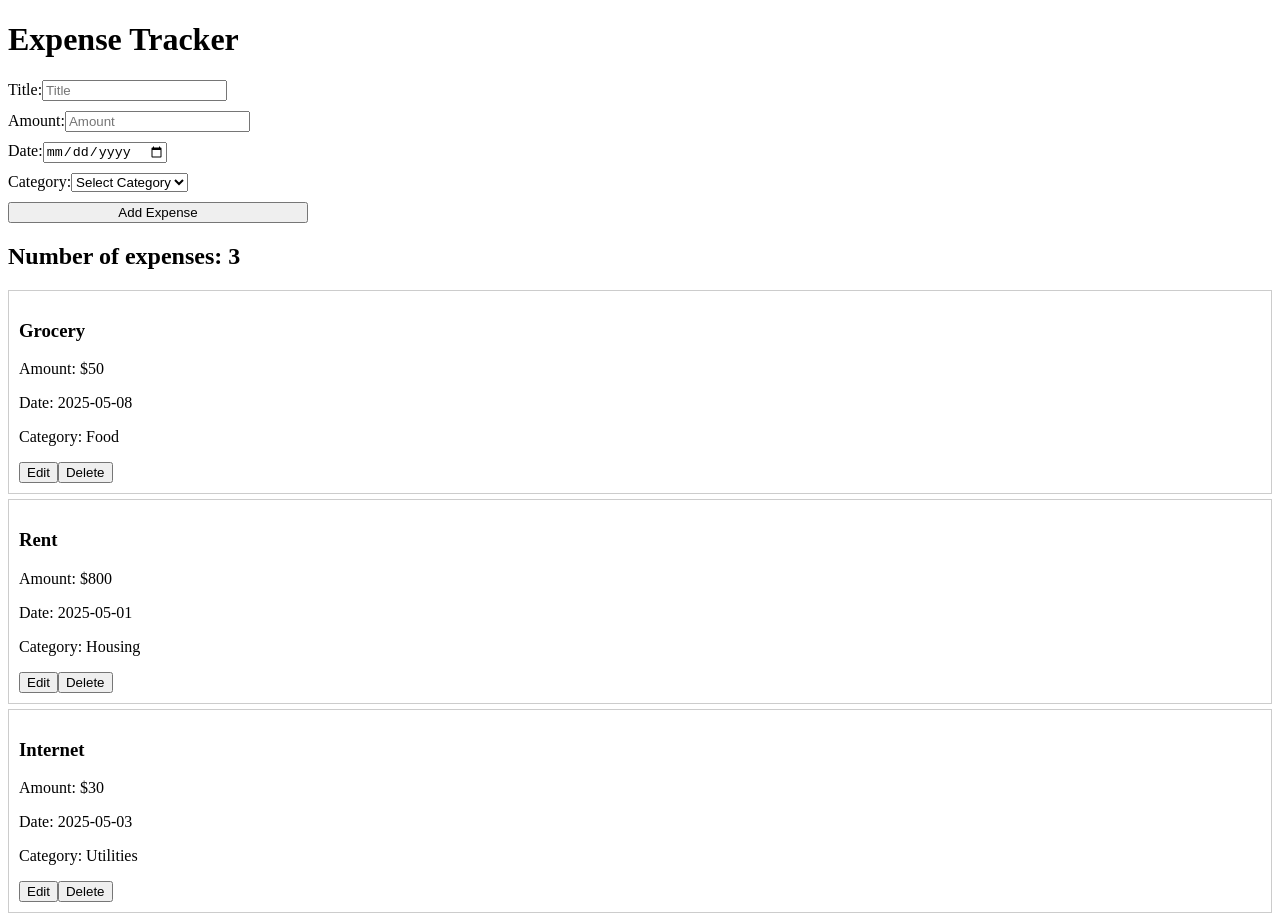
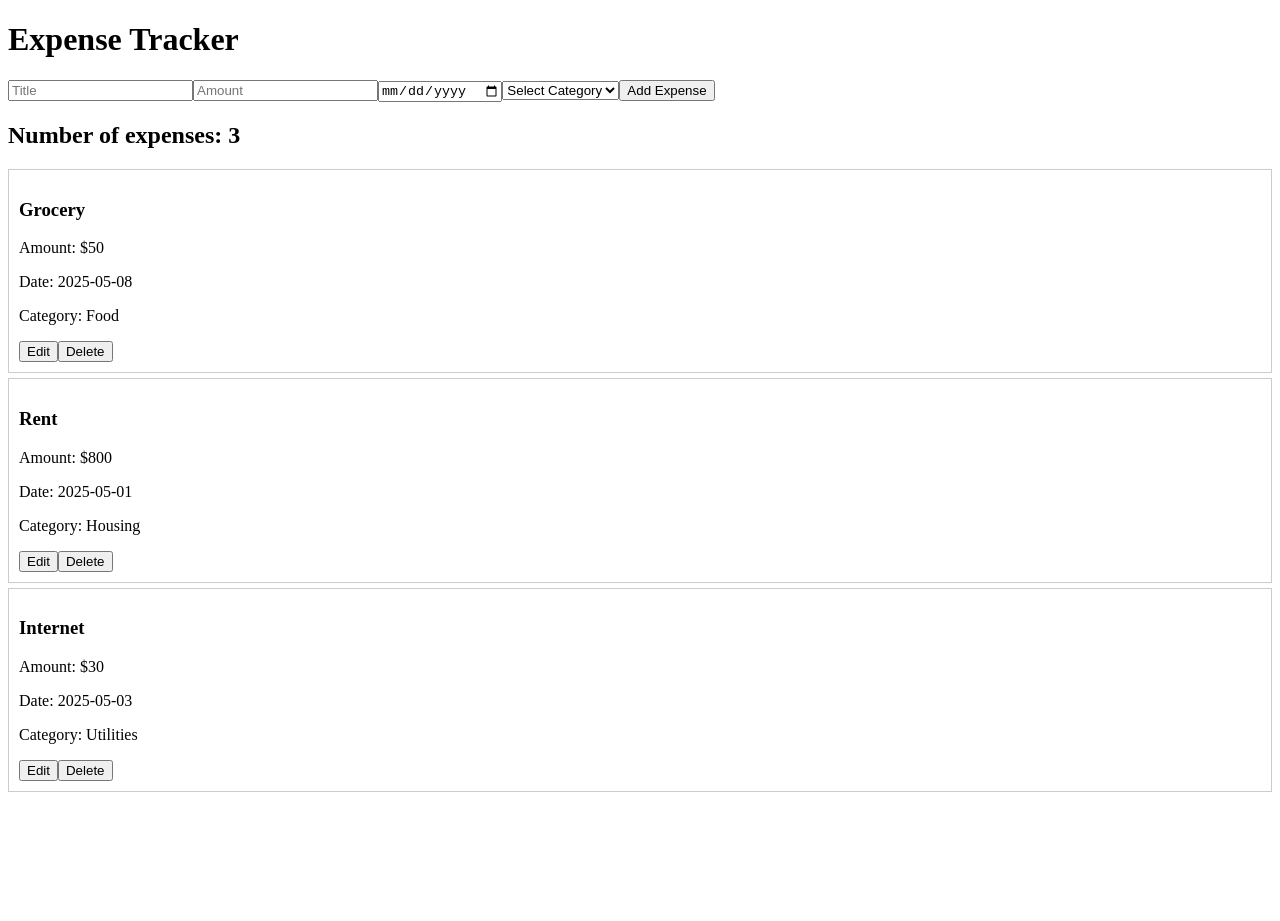
Before and after one commit to omar211346/expence-list, a React (Vite) app: page / in a window 1280 px wide. After the commit the page ends 800 px from the top, so only its background shows below. Built offline with nearby package versions, Linux system fonts and the light colour scheme.

Commit message:
forgot to commit, but fixed completet edit and rendered it, and fxed the outlet much better

```diff
--- a/src/App.jsx
+++ b/src/App.jsx
@@ -1,6 +1,7 @@
 import React, { useState } from "react";
 import ExpenseList from "./components/ExpenseList";
 import ExpenseForm from "./components/ExpenceForm";
+
 
 function App() {
 
@@ -10,11 +11,9 @@ function App() {
     { id: 3, title: "Internet", amount: 30, date: "2025-05-03", category: "Utilities" },
   ]);
 
-
   const addExpense = (newExpense) => {
     setExpenses((prevExpenses) => [...prevExpenses, newExpense]);
   };
-
 
   const deleteExpense = (id) => {
     const updatedExpenses = expenses.filter((expense) => expense.id !== id);
@@ -22,12 +21,13 @@ function App() {
     console.log("Deleted expense with ID:", id);
   };
 
-  const editExpense = (id) => {
+  const editExpense = (id, updatedData) => {
     console.log("Editing expense with ID:", id);
 
     const expenseToEdit = expenses.find((expense) => expense.id === id);
 
     if (expenseToEdit) {
+      const updatedExpense = { ...expenseToEdit, ...updatedData };
       const updatedExpenses = expenses.map((expense) =>
         expense.id === id ? updatedExpense : expense
       );
@@ -42,7 +42,7 @@ function App() {
       <h1>Expense Tracker</h1>
       <ExpenseForm addExpense={addExpense} />
       <ExpenseList
-        expenses={expenses}
+        expenses={expenses || []}
         deleteExpense={deleteExpense}
         editExpense={editExpense}
       />
--- a/src/components/EditForm.jsx
+++ b/src/components/EditForm.jsx
@@ -1,55 +1,67 @@
-import React, { useState } from "react";
+import React, { useState, useEffect } from "react";
 
-const EditForm = ({ expense }) => {
-  const [title, setTitle] = useState(expense.title);
-  const [amount, setAmount] = useState(expense.amount);
-  const [date, setDate] = useState(expense.date);
-  const [category, setCategory] = useState(expense.category);
+const EditForm = ({ expense = {}, saveEdit, cancelEdit }) => {
+  const [title, setTitle] = useState("");
+  const [amount, setAmount] = useState("");
+  const [date, setDate] = useState("");
+  const [category, setCategory] = useState("");
 
-  const handleTitleChange = (e) => {
-    setTitle(e.target.value);
-  };
+  useEffect(() => {
+    if (expense) {
+      setTitle(expense.title || "");
+      setAmount(expense.amount || "");
+      setDate(expense.date || "");
+      setCategory(expense.category || "");
+    }
+  }, [expense]);
 
-  const handleAmountChange = (e) => {
-    setAmount(e.target.value);
-  };
-
-  const handleDateChange = (e) => {
-    setDate(e.target.value);
-  };
-
-  const handleCategoryChange = (e) => {
-    setCategory(e.target.value);
+  const handleSubmit = (e) => {
+    e.preventDefault();
+    const updatedData = { title, amount, date, category };
+    saveEdit(updatedData);
   };
 
   return (
-    <form>
+    <form onSubmit={handleSubmit}>
+      <div>
         <input
           type="text"
           placeholder="Title"
           value={title}
-        onChange={handleTitleChange}
+          onChange={(e) => setTitle(e.target.value)}
         />
+      </div>
 
+      <div>
         <input
           type="number"
           placeholder="Amount"
           value={amount}
-        onChange={handleAmountChange}
+          onChange={(e) => setAmount(e.target.value)}
         />
+      </div>
 
+      <div>
         <input
           type="date"
           value={date}
-        onChange={handleDateChange}
+          onChange={(e) => setDate(e.target.value)}
         />
+      </div>
 
-      <select value={category} onChange={handleCategoryChange}>
+      <div>
+        <select value={category} onChange={(e) => setCategory(e.target.value)}>
           <option value="">Select Category</option>
           <option value="Food">Food</option>
           <option value="Housing">Housing</option>
           <option value="Utilities">Utilities</option>
         </select>
+      </div>
+
+      <div>
+        <button type="submit">Save</button>
+        <button type="button" onClick={cancelEdit}>Cancel</button>
+      </div>
     </form>
   );
 };
--- a/src/components/ExpenceForm.jsx
+++ b/src/components/ExpenceForm.jsx
@@ -8,18 +8,14 @@ const ExpenseForm = ({ addExpense }) => {
 
   const handleSubmit = (e) => {
     e.preventDefault();
-
     const newExpense = {
       id: Date.now(),
-      title: title,
-      amount: amount,
-      date: date,
-      category: category,
+      title,
+      amount,
+      date,
+      category,
     };
-
     addExpense(newExpense);
-
-    // Reset fields
     setTitle("");
     setAmount("");
     setDate("");
@@ -27,53 +23,16 @@ const ExpenseForm = ({ addExpense }) => {
   };
 
   return (
-    <form onSubmit={handleSubmit} style={{ display: "flex", flexDirection: "column", gap: "10px", maxWidth: "300px" }}>
-      <label>
-        Title:
-        <input
-          type="text"
-          placeholder="Title"
-          value={title}
-          onChange={(e) => setTitle(e.target.value)}
-          required
-        />
-      </label>
-
-      <label>
-        Amount:
-        <input
-          type="number"
-          placeholder="Amount"
-          value={amount}
-          onChange={(e) => setAmount(e.target.value)}
-          required
-        />
-      </label>
-
-      <label>
-        Date:
-        <input
-          type="date"
-          value={date}
-          onChange={(e) => setDate(e.target.value)}
-          required
-        />
-      </label>
-
-      <label>
-        Category:
-        <select
-          value={category}
-          onChange={(e) => setCategory(e.target.value)}
-          required
-        >
-          <option value="">Select Category</option>
-          <option value="housing">Housing</option>
-          <option value="utilities">Utilities</option>
-          <option value="grocery">Grocery</option>
-        </select>
-      </label>
-
+    <form onSubmit={handleSubmit}>
+      <input type="text" placeholder="Title" value={title} onChange={(e) => setTitle(e.target.value)} />
+      <input type="number" placeholder="Amount" value={amount} onChange={(e) => setAmount(e.target.value)} />
+      <input type="date" value={date} onChange={(e) => setDate(e.target.value)} />
+      <select value={category} onChange={(e) => setCategory(e.target.value)}>
+        <option value="">Select Category</option>
+        <option value="Food">Food</option>
+        <option value="Housing">Housing</option>
+        <option value="Utilities">Utilities</option>
+      </select>
       <button type="submit">Add Expense</button>
     </form>
   );
--- a/src/components/ExpenseItem.jsx
+++ b/src/components/ExpenseItem.jsx
@@ -1,10 +1,10 @@
 import React, { useState } from "react";
+import EditForm from "./EditForm";
 
 const ExpenseItem = ({ expense, deleteExpense, editExpense }) => {
   const [isEditing, setIsEditing] = useState(false);
 
   const handleEdit = () => {
-    console.log("Editing expense with ID:", expense.id);
     setIsEditing(true);
   };
 
@@ -12,25 +12,29 @@ const ExpenseItem = ({ expense, deleteExpense, editExpense }) => {
     setIsEditing(false);
   };
 
+  const handleSave = (updatedData) => {
+    editExpense(expense.id, updatedData);
+    setIsEditing(false);
+  };
+
   const handleDelete = () => {
-    console.log("Deleting expense with ID:", expense.id);
     deleteExpense(expense.id);
   };
 
   return (
     <div style={{ border: "1px solid #ccc", padding: "10px", margin: "5px 0" }}>
       {isEditing ? (
-        <div>
-          <h3>Editing {expense.title}</h3>
-          <button onClick={handleCancel}>Cancel</button>
-        </div>
+        <EditForm
+          expense={expense}
+          saveEdit={handleSave}
+          cancelEdit={handleCancel}
+        />
       ) : (
         <div>
           <h3>{expense.title}</h3>
           <p>Amount: ${expense.amount}</p>
           <p>Date: {expense.date}</p>
           <p>Category: {expense.category}</p>
-
           <button onClick={handleEdit}>Edit</button>
           <button onClick={handleDelete}>Delete</button>
         </div>
```
Lines whose indentation alone changed are shown as unchanged.
